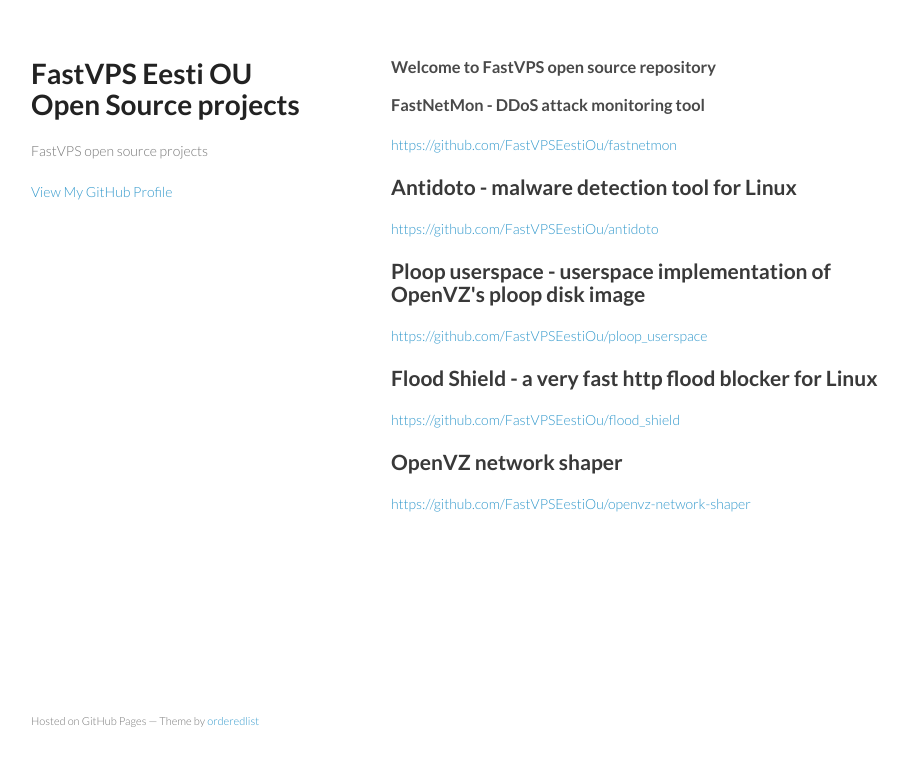
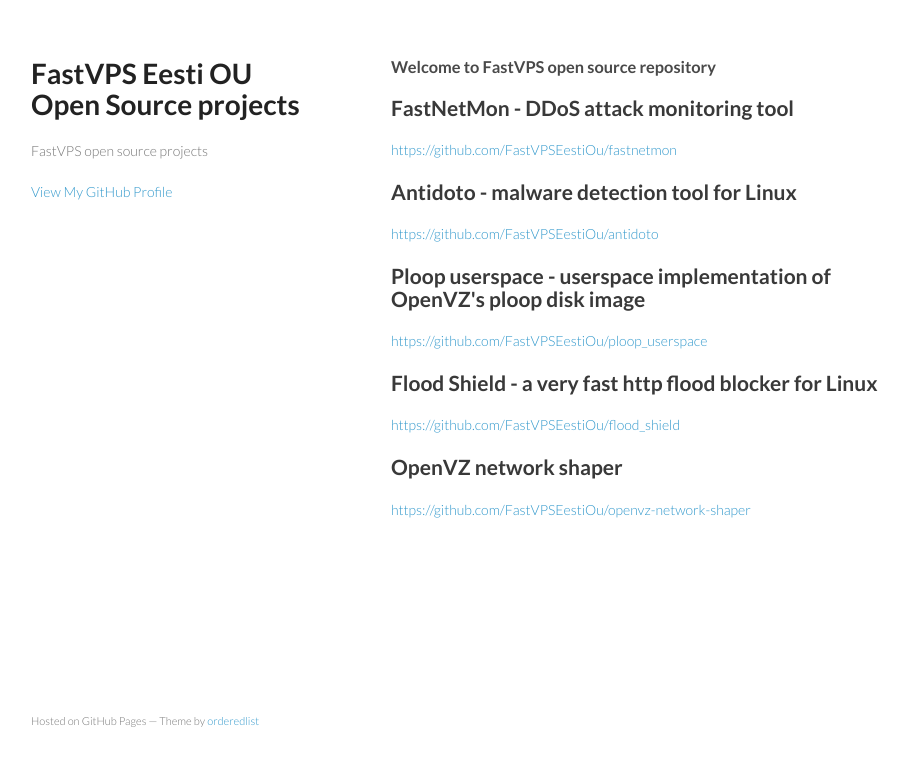
Before and after one commit to FastVPSEestiOu/fastvpseestiou.github.io, a plain HTML site: page index.html in a window 1280 px wide. Shown: the whole page, without its empty margins (179-1088 px from the left). Drawn offline with Linux system fonts and the light colour scheme.

Commit message:
Replace master branch with page content via GitHub

```diff
--- a/index.html
+++ b/index.html
@@ -26,8 +26,8 @@
         <h3>
 <a id="welcome-to-fastvps-open-source-repository" class="anchor" href="#welcome-to-fastvps-open-source-repository" aria-hidden="true"><span class="octicon octicon-link"></span></a>Welcome to FastVPS open source repository</h3>
 
-<h3>
-<a id="fastnetmon---ddos-attack-monitoring-tool" class="anchor" href="#fastnetmon---ddos-attack-monitoring-tool" aria-hidden="true"><span class="octicon octicon-link"></span></a>FastNetMon - DDoS attack monitoring tool</h3>
+<h2>
+<a id="fastnetmon---ddos-attack-monitoring-tool" class="anchor" href="#fastnetmon---ddos-attack-monitoring-tool" aria-hidden="true"><span class="octicon octicon-link"></span></a>FastNetMon - DDoS attack monitoring tool</h2>
 
 <p><a href="https://github.com/FastVPSEestiOu/fastnetmon">https://github.com/FastVPSEestiOu/fastnetmon</a></p>
 
--- a/params.json
+++ b/params.json
@@ -1 +1 @@
-{"name":"FastVPS Eesti OU Open Source projects","tagline":"FastVPS open source projects","body":"### Welcome to FastVPS open source repository  \r\n\r\n### FastNetMon - DDoS attack monitoring tool\r\n\r\nhttps://github.com/FastVPSEestiOu/fastnetmon\r\n\r\n## Antidoto - malware detection tool for Linux\r\n\r\nhttps://github.com/FastVPSEestiOu/antidoto\r\n\r\n## Ploop userspace - userspace implementation of OpenVZ's ploop disk image \r\n\r\nhttps://github.com/FastVPSEestiOu/ploop_userspace\r\n\r\n## Flood Shield - a very fast http flood blocker for Linux\r\n\r\nhttps://github.com/FastVPSEestiOu/flood_shield\r\n\r\n## OpenVZ network shaper\r\n\r\nhttps://github.com/FastVPSEestiOu/openvz-network-shaper\r\n","google":"","note":"Don't delete this file! It's used internally to help with page regeneration."}
+{"name":"FastVPS Eesti OU Open Source projects","tagline":"FastVPS open source projects","body":"### Welcome to FastVPS open source repository  \r\n\r\n## FastNetMon - DDoS attack monitoring tool\r\n\r\nhttps://github.com/FastVPSEestiOu/fastnetmon\r\n\r\n## Antidoto - malware detection tool for Linux\r\n\r\nhttps://github.com/FastVPSEestiOu/antidoto\r\n\r\n## Ploop userspace - userspace implementation of OpenVZ's ploop disk image \r\n\r\nhttps://github.com/FastVPSEestiOu/ploop_userspace\r\n\r\n## Flood Shield - a very fast http flood blocker for Linux\r\n\r\nhttps://github.com/FastVPSEestiOu/flood_shield\r\n\r\n## OpenVZ network shaper\r\n\r\nhttps://github.com/FastVPSEestiOu/openvz-network-shaper\r\n","google":"","note":"Don't delete this file! It's used internally to help with page regeneration."}
```
